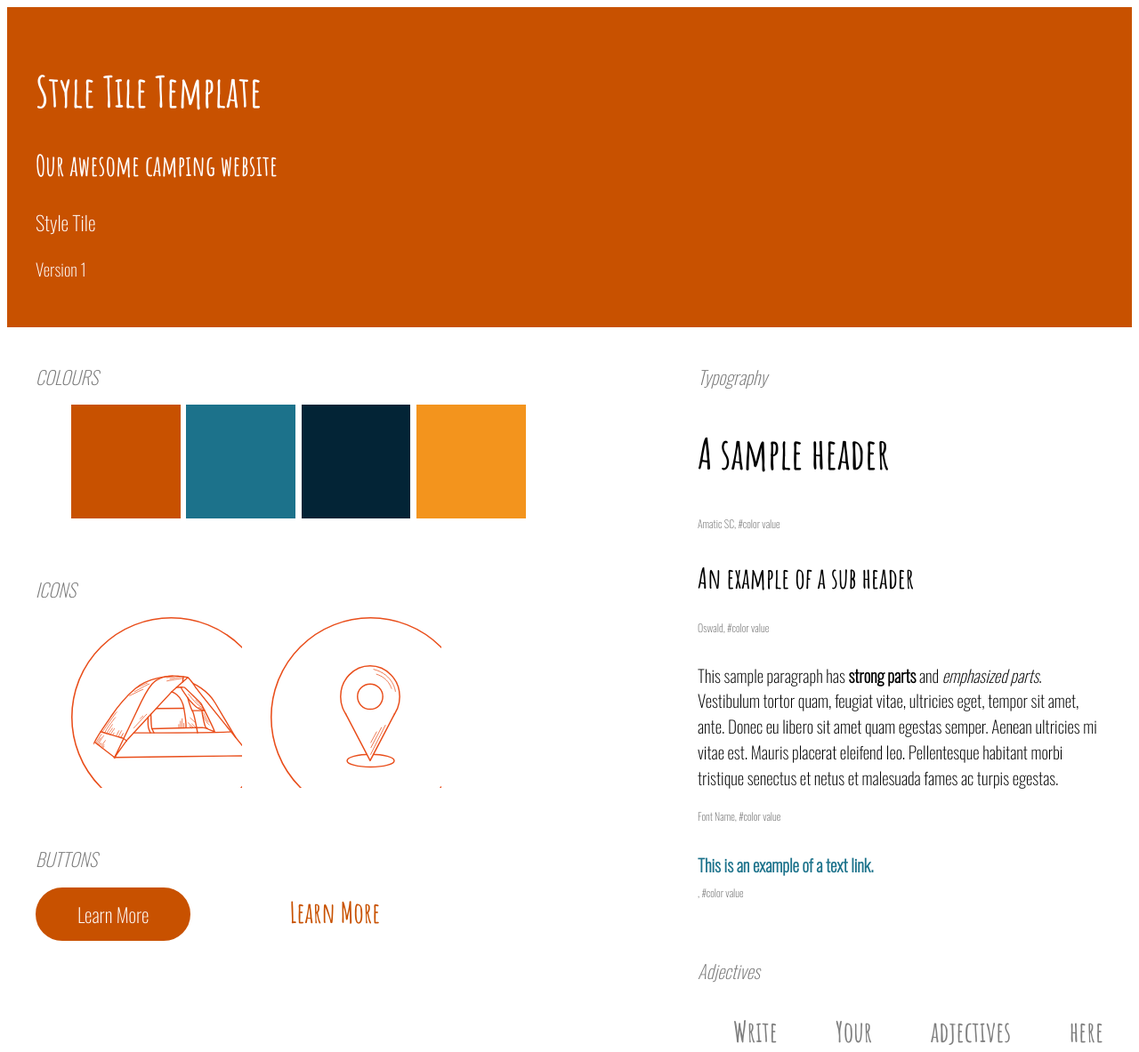
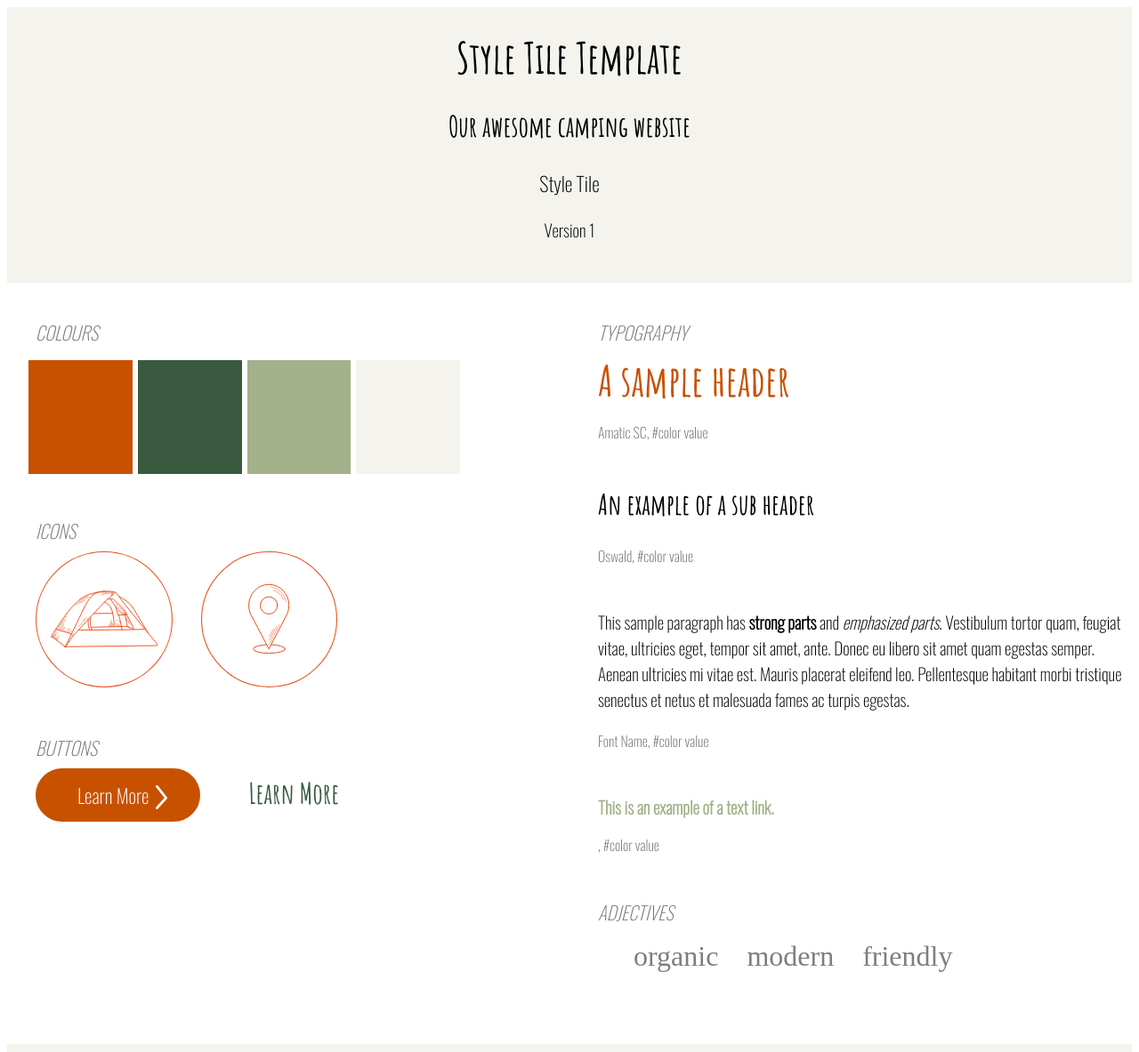
Before and after one commit to jojohim/camping_style_tile, a plain HTML site: page index.html in a window 1280 px wide. Shown: the top 1183 px of the page at 89% size. Drawn offline with nearby package versions, Linux system fonts and the light colour scheme.

Commit message:
put in CSS sections and changed colours of fonts and background

```diff
--- a/css/style.css
+++ b/css/style.css
@@ -2,66 +2,75 @@
 
 @import url('https://fonts.googleapis.com/css2?family=Amatic+SC:wght@700&family=Oswald:wght@200&display=swap');
 
+/*OVERALL GUIDE*/
 * {
     box-sizing: border-box;
 }
 
-/* THIS IS ALL meant for editing. You might want to do it differently,
-name the variables differently,
-use the fonts in other ways in the font hierarchy etc. */
 
-/* change these */
 :root {
-  --bg-color:#C85100;
-  --link-color: #1C728B;
-  --link-hover-color: #032436;
-  --color-4: #F3941D;
-  --color-5: ;
+    --colour-1: #C85100;
+    --colour-2: #3a5a40;
+    --colour-3: #a3b18a;
+    --colour-4: #f4f3ee;
+    --colour-5: #ffff;
 
     --primary-font: "Amatic SC", bold;
     --secondary-font: "Oswald";
     --main-text-color: #000;
-
     --white-space: 1rem;
 }
 
-a {
-  transition: all 3s;
-}
-
-a:hover {
-  color: var(--link-hover-color);
-}
-
-html {
-  font-size: 100%;
-  font-family: var(--primary-font);
-}
-
-img {
-  max-width: 100%;
-  height: auto;
-}
-
-header,
-main,
-footer {
-  max-width: 1300px;
-  margin: 0 auto;
+main {
     padding: calc(2 * var(--white-space));
 }
 
-.full-width {
-  background: var(--bg-color);
-  color: white;
-  width: 100%;
+section {
+    margin-bottom: calc(3 * var(--white-space));
 }
+
+
+/*LINKS*/
+
+
+a {
+    font-family: var(--secondary-font);
+    transition: all 1s;
+    color: var(--colour-3);
+    font-size: 1.2em;
+    font-weight: bold;
+    text-decoration: none;
+}
+a:hover {
+    color: var(--colour-2);
+}
+
+/*LIST DESIGN*/
+ul {
+    display: flex;
+    list-style: none;
+}
+
+ul li:last-child {
+    margin-right: 0;
+}
+
 /*FONTS*/
+
+.swatches li {
+        margin-right: 1%;
+        height: 8em;
+        width: 8em;
+        display: flex;
+        flex-direction: column;
+    }
 
 h1 {
     font-family: var(--primary-font);
     font-size: 3em;
     font-weight: bold;
+    margin: auto;
+    color: var(--colour-1);
 }
 
 h2 {
@@ -82,12 +91,38 @@ p {
     font-weight: 200;
 }
 
-main {
-  padding: calc(2 * var(--white-space));
+.typography-main {
+    color: var(--main-text-color);
 }
 
-section {
-  margin-bottom: calc(4 * var(--white-space));
+p[class*="font-details-"] {
+    margin-top: rem;
+    margin-bottom: calc(3 * var(--white-space));
+    font-size: 1rem;
+    font-family: var(--secondary-font);
+    color: #6f6f6f;
+}
+
+/*HEADER*/
+
+.full-width {
+    position: relative;
+    text-align: center;
+    background-color: var(--colour-4);
+    color: var(--main-text-color);
+}
+
+.header_item {
+   margin-left: 2vw;
+}
+
+header h1 {
+    color: var(--main-text-color);
+}
+
+.header-wrapper {
+    padding: 2vw 0 2vw 0;
+
 }
 
 .section-heading {
@@ -97,97 +132,81 @@ section {
     margin: 0.5rem 0;
 }
 
-ul {
-  display: flex;
-  justify-content: space-between;
+/*COLOUR SWATCHES*/
+
+.swatchgrid {
+    margin-left: -3em;
 }
 
-.swatches li {
-  margin-right: 5vw;
-  height: 15vw;
-  width: 20%;
-}
-
-ul li:last-child {
-  margin-right: 0;
-}
-
-/*COLOUR SWATCHES*/
 .color-swatch-1 {
-  background-color: var(--bg-color);
+    background-color: var(--colour-1);
 }
 
 .color-swatch-2 {
-  background-color: var(--link-color);
+    background-color: var(--colour-2);
 }
 
 .color-swatch-3 {
-  background-color: var(--link-hover-color);
+    background-color: var(--colour-3);
 }
 
 .color-swatch-4 {
-  background-color: var(--color-4);
+    background-color: var(--colour-4);
 }
 
 .color-swatch-5 {
-  background-color: var(--color-5);
+    background-color: var(--colour-5);
 }
 
 
 /*ICONS*/
 
 .icons li {
-  height: auto;
-  width: 15vw;
-  margin-right: 2vw;;
+    width: 10em;
 }
 
-.icon-1 {
-  background: url(../img/tent_logo.svg) top left repeat;
-    background-repeat: no-repeat;
+#icons-wrapper {
+    display: flex;
 }
-
-.icon-2 {
-  background: url(../img/location_icon.svg) top left repeat;
-    background-repeat: no-repeat;
+.icons img{
+    height: 12vw;
+    margin-right: 2em;
 }
 
 
-.images ul {
-  flex-direction: column;
-  text-align: center;
-}
 
-.images li {
-  display: block;
-  /*margin-right: 5vw;*/
-  margin-bottom: 1rem;
-}
+
 /*BUTTON STYLING*/
 
 button {
-    padding: 0.5em 2em 0.5em 2em;
     font-family: var(--secondary-font);
     font-size: 22px;
     border-radius: 5em;
-    background-color: var(--bg-color);
+    background-color: var(--colour-1);
 }
 
 .primary-button {
+    padding: 0.5em 2.5em 0.5em 2em;
+    position: relative;
     color: white;
     margin-right: 2em;
-    border: solid var(--bg-color);
+    border: solid var(--colour-1);
 }
 
+.primary-button img {
+    position: absolute;
+    top: 0.7em;
+    left: 6em;
+}
 .primary-button:hover {
-    border-color: solid var(--bg-color);
+    border-color: solid var(--colour-1);
     cursor: pointer;
-    background: white;
-    color: var(--bg-color)
+    background: none;
+    color: var(--colour-1)
 }
 
 .secondary-button {
-    color: var(--bg-color);
+    color: var(--colour-2);
     border: none;
     background: none;
     font-family: var(--primary-font);
@@ -195,87 +214,34 @@ button {
 }
 
 .secondary-button:hover {
-    text-decoration: underline;
     cursor: pointer;
+    color: var(--colour-3);
 }
 
-button:focus,
-button:active,
-button:focus-within {
-  outline: 0;
-  border-radius: 4px;
-}
+/*ADJECTIVES*/
 
-.typography-main {
-  color: var(--main-text-color);
+.adjectives ul li{
+    opacity: 0.5;
+    font-size: 2rem;
+    padding-right: 1em;
 }
 
 
+/*FOOTER*/
 
-p.typography-sample {
-  font-family: var(--secondary-font);
-  line-height: 1.5;
-  max-width: 960px;
+footer {
+    padding: 2vw;
 }
 
-strong {
-  font-weight: bold;
-}
-
-em {
-  font-style: italic;
-}
-
-a {
-  font-family: var(--secondary-font);
-  color: var(--link-color);
-    font-size: 1.2em;
-  font-weight: bold;
-  text-decoration: none;
-}
-
-p[class*="font-details-"] {
-  margin-top: 0.5rem;
-  margin-bottom: calc(2 * var(--white-space));
-  font-size: 0.75rem;
-  font-family: var(--secondary-font);
-  color: #6f6f6f;
-}
-
-.adjectives ul {
-  font-size: 2rem;
-  opacity: 0.5;
-}
-
-.adjectives ul {
-  flex-direction: column;
-}
-
-footer {
-  font-style: italic;
-}
+/*MEDIA QUERIES*/
 
 @media (min-width: 800px) {
     main {
         display: grid;
-    grid-template-columns: 1fr 1fr;
-    grid-gap: 4rem;
+        grid-template-columns: 50% 50%;
+        grid-gap: 2em;
     }
 
-ul {
-        list-style: none;
-    }
-  .swatches li {
-    margin-right: 1%;
-    height: 10vw;
-    width: 10vw;
-    display: flex;
-    flex-direction: column;
-  }
-
-  .icons li {
-    height: 15vw;
-  }
 }
 
 @media (min-width: 900px) {
@@ -283,3 +249,16 @@ ul {
         flex-direction: row;
     }
 }
+
+@media (max-width: 800px) {
+
+    .icons img {
+        height: 25vw;
+    }
+}
+
+/* HIDE CLASS*/
+
+.hide {
+    display: none;
+}
--- a/index.html
+++ b/index.html
@@ -32,16 +32,16 @@
             </section>
             <section class="icons">
                 <h3 class="section-heading">ICONS</h3>
-                <ul class="swatchgrid">
-                    <li class="icon-1"></li>
-                    <li class="icon-2"></li>
-                    <li class="icon-3"></li>
-                </ul>
+                <div id="icons-wrapper">
+                    <div class="icon-1"><img src="img/tent_logo.svg"></div>
+                    <div class="icon-2"><img src="img/location_icon.svg"></div>
+
+                </div>
             </section>
             <section class="buttons">
                 <h3 class="section-heading">BUTTONS</h3>
                 <div>
-                    <button type="button" class="primary-button">Learn More</button>
+                    <button type="button" class="primary-button">Learn More<img id="white-arrow" src="img/arrow_white.svg"></button>
                     <button type="button" class="secondary-button">Learn More</button>
                 </div>
             </section>
@@ -50,7 +50,7 @@
 
         <div class="column">
             <section class="typography-main">
-                <h3 class="section-heading">Typography</h3>
+                <h3 class="section-heading">TYPOGRAPHY</h3>
                 <h1 class="h1-sample">A sample header</h1>
                 <p class="font-details-h1">
                     <span class="font-name">Amatic SC</span>,
@@ -80,12 +80,11 @@
                 </p>
             </section>
             <section class="adjectives">
-                <h3 class="section-heading">Adjectives</h3>
+                <h3 class="section-heading">ADJECTIVES</h3>
                 <ul>
-                    <li>Write</li>
-                    <li>Your</li>
-                    <li>adjectives</li>
-                    <li>here</li>
+                    <li>organic</li>
+                    <li>modern</li>
+                    <li>friendly</li>
                 </ul>
             </section>
         </div>
@@ -94,7 +93,7 @@
 
     <div class="full-width">
         <footer>
-            <p>Be creative - don't just use this template as is!</p>
+            <p>Johanna Himstedt 2020</p>
         </footer>
     </div>
 </body>
```
Also changed, not shown: img/arrow_orange.svg (added), img/arrow_white.svg (added), 2 other files. Lines whose indentation alone changed are shown as unchanged.
